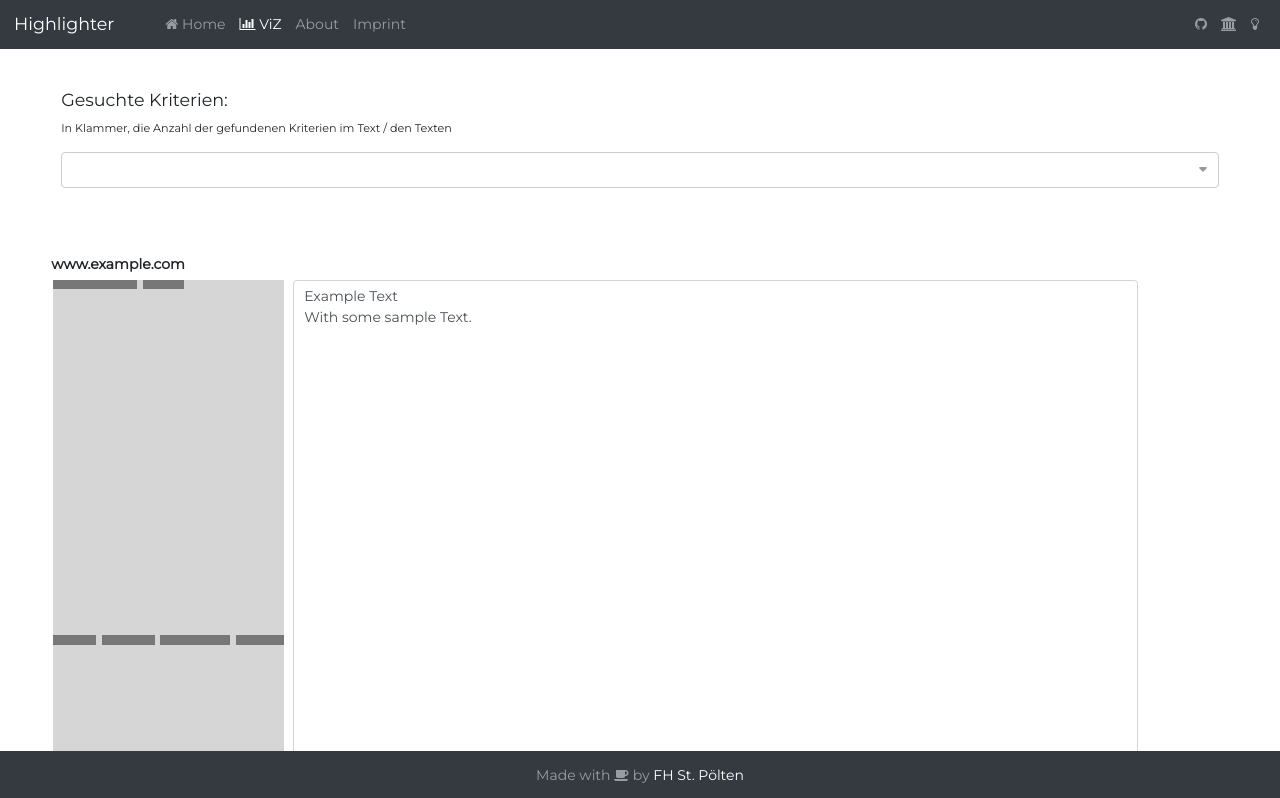
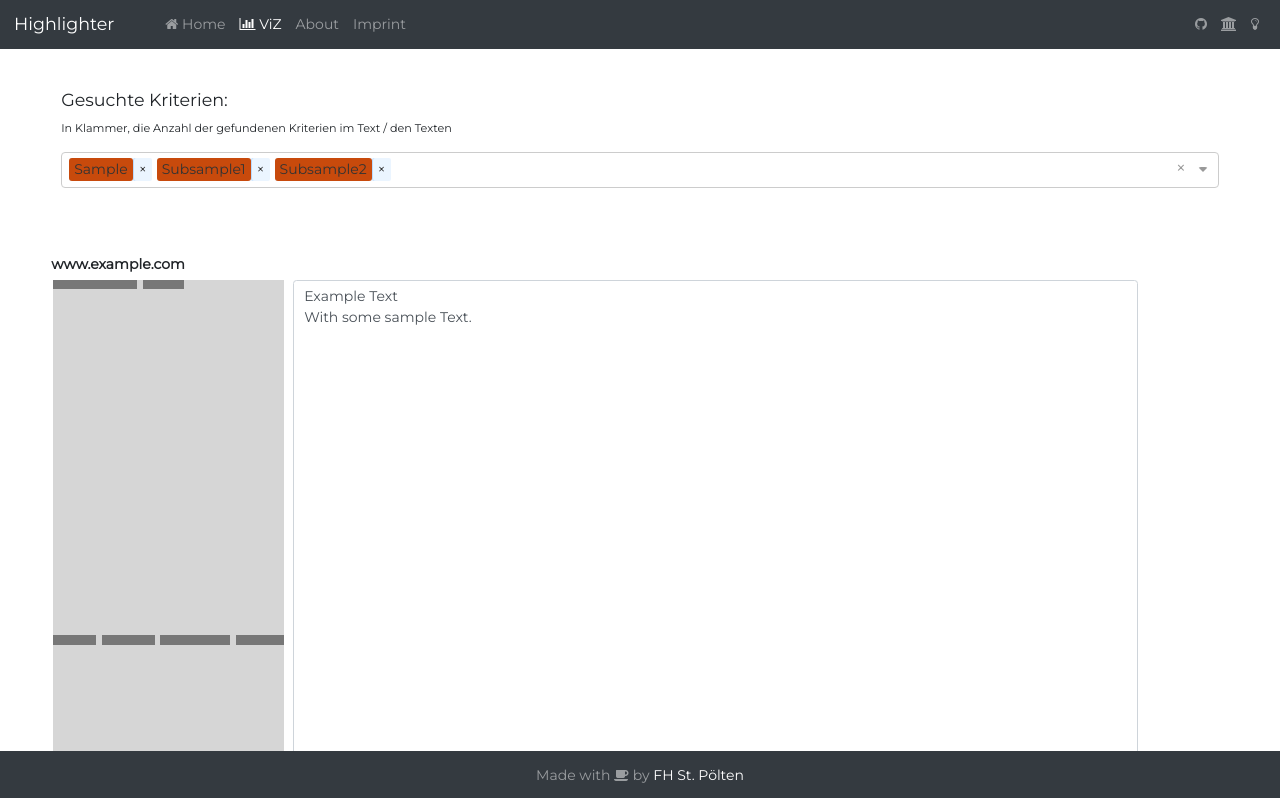
Before and after one commit to fhstp/highlighter-webapp, an Angular app: page /#/viz in a window 1280 px wide. Shown: the top 798 px of the page. Built offline with nearby package versions, Linux system fonts and the light colour scheme.

Commit message:
Multiple changes (refs #37): * Makes the tag filter dynamic now and based on extension * Fixes some errors with the filter * Adds also the font color to the filters * Selects them all by default

```diff
--- a/src/app/shared/color-generator.service.ts
+++ b/src/app/shared/color-generator.service.ts
@@ -41,7 +41,7 @@ export class ColorGeneratorService {
 
       this.addRule(`.${crit.toLowerCase()}`,
         `background-color: rgb(${rgb.r}, ${rgb.g}, ${rgb.b});
-        color: ${fontColor};`, `rgb(${rgb.r}, ${rgb.g}, ${rgb.b})`);
+        color: ${fontColor};`, `rgb(${rgb.r}, ${rgb.g}, ${rgb.b})`, `${fontColor}`);
 
       // add CSS for overview rects
       this.addRule(`.textOverview rect.${crit.toLowerCase()}`,
@@ -91,7 +91,7 @@ export class ColorGeneratorService {
    * @param selector of the rule to add
    * @param rule we want to add as string
    */
-  private addRule(selector: string, rule: string, color?: string) {
+  private addRule(selector: string, rule: string, color?: string, fontC?: string) {
     const storeRule = this.styleSheet.insertRule(selector + '{' + rule + '}',
       this.currentRules.size);
     this.currentRules.set(selector, {
@@ -99,8 +99,8 @@ export class ColorGeneratorService {
       'color': rule
     });
 
-    if (color) {
-      this.currentColors.set(selector, color);
+    if (color && fontC) {
+      this.currentColors.set(selector, color + '|' + fontC);
     }
   }
 
--- a/src/app/shared/data-storage.service.ts
+++ b/src/app/shared/data-storage.service.ts
@@ -12,7 +12,7 @@ export class DataStorageService {
     link: 'www.example.com'
   };
 
-  private defaultColor = new Map([['sample', 'rgb(200, 74, 12)'], ['test', 'rgb(220, 82, 110)']]);
+  private defaultColor = new Map([['.sample', 'rgb(200, 74, 12)'], ['.test', 'rgb(220, 82, 110)']]);
   private defaultComparison = false;
 
   // Global variable that is used to see if we are in comparsion mode or not
--- a/src/app/ui/tag-filter/tag-filter.component.html
+++ b/src/app/ui/tag-filter/tag-filter.component.html
@@ -1,6 +1,6 @@
 <div class="tagWrapper">
   <ng-select
-    [items]="finalTerms"
+    [items]="tagFilterData"
     [multiple]="true"
     bindLabel="name"
     groupBy="group"
@@ -15,9 +15,8 @@
     <ng-template ng-optgroup-tmp let-item="item" let-item$="item$" let-index="index">
       <div *ngIf="item.group !== 'Andere'">
         <input id="item-{{index}}" type="checkbox" [ngModel]="item$.selected" />
-        <span class="specialTags" [ngStyle]="{
-                                      'color': finalTerms[index].fontC,
-                                      'background-color': finalTerms[index].color}">{{item.group
+        <span class="specialTags"  [ngStyle]="{'color': tagFilterData[index].fontC,
+          'background-color': tagFilterData[index].color}">{{item.group
           | uppercase}} (Gruppe)</span>
       </div>
       <div *ngIf="item.group === 'Andere'">
@@ -30,7 +29,7 @@
       <span class="ng-value-label" [ngStyle]="{
                     'color': item.fontC,
                     'background-color': item.color}">{{item.name}}</span>
-      <span class="ng-value-icon right" (click)="clear(item)" aria-hidden="true">×</span>
+      <span class="ng-value-icon right" (click)="trigger(clear, item)" aria-hidden="true">×</span>
     </ng-template>
 
     <ng-template ng-option-tmp let-item="item" let-item$="item$" let-index="index">
@@ -41,8 +40,6 @@
     </ng-template>
     </ng-select>
 </div>
-<p>{{ termsSelected }}</p>
-
 <!-- OTHER ARPROACH WITHOUT CHECKBOXES-->
 <!-- <ng-template ng-optgroup-tmp let-item="item" let-index="index">
       <div *ngIf="item.group !== 'Other'">
--- a/src/app/ui/tag-filter/tag-filter.component.ts
+++ b/src/app/ui/tag-filter/tag-filter.component.ts
@@ -10,105 +10,26 @@ import { map } from 'rxjs/operators';
 })
 export class TagFilterComponent implements OnInit {
 
-  tagFilterData: any;
+  combinedObservables: any;
   searchTerms: string[];
   foundOcc: Object[];
   styleRules: Map<string, string>;
 
-  rulesClean: string[];
-
-  // This is the desired structure...
-  finalTerms: any;
+  // Desired structure is ready
+  tagFilterData: any;
+  // Terms that are selected
   termsSelected: any;
 
-  constructor(private dataStorage: DataStorageService) {
-    // Just filling the desired structure and build it later on...
-    this.finalTerms = [
-      {
-        name: 'Garantie',
-        color: 'rgb(157, 18, 186)',
-        fontC: 'rgb(255, 255, 255)',
-        group: 'Garantie',
-        occ: 7,
-        isMain: true
-      },
-      {
-        name: 'Mangel',
-        color: 'rgb(157, 18, 186)',
-        fontC: 'rgb(255, 255, 255)',
-        group: 'Garantie',
-        occ: 2,
-        isMain: false
-      },
-      {
-        name: 'Gewähr',
-        color: 'rgb(157, 18, 186)',
-        fontC: 'rgb(255, 255, 255)',
-        group: 'Garantie',
-        occ: 15,
-        isMain: false
-      },
-      {
-        name: 'Gewährleistung',
-        color: 'rgb(157, 18, 186)',
-        fontC: 'rgb(255, 255, 255)',
-        group: 'Garantie',
-        occ: 3,
-        isMain: false
-      },
-      {
-        name: 'Umtausch',
-        color: 'rgb(244, 199, 65)',
-        fontC: 'rgb(0, 0, 0)',
-        group: 'Umtausch',
-        occ: 3,
-        isMain: false
-      },
-      {
-        name: 'Mangel',
-        color: 'rgb(244, 199, 65)',
-        fontC: 'rgb(0, 0, 0)',
-        group: 'Umtausch',
-        occ: 3,
-        isMain: false
-      },
-      {
-        name: 'Beschädigung',
-        color: 'rgb(244, 199, 65)',
-        fontC: 'rgb(0, 0, 0)',
-        group: 'Umtausch',
-        occ: 3,
-        isMain: false
-      },
-      {
-        name: 'test',
-        color: 'rgb(199, 255, 33)',
-        fontC: 'rgb(0, 0, 0)',
-        group: 'Andere',
-        occ: 2,
-        isMain: true
-      },
-      {
-        name: 'paypal',
-        color: 'rgb(65, 244, 193)',
-        fontC: 'rgb(0, 0, 0)',
-        group: 'Andere',
-        occ: 2,
-        isMain: true
-      }
-    ];
-  }
+  constructor(private dataStorage: DataStorageService) { }
 
   ngOnInit() {
     // Combine both observable streams together and wait till both "finished" with zip
-    this.tagFilterData = zip(
+    this.combinedObservables = zip(
       this.dataStorage.currentData,
       this.dataStorage.currentColors,
       this.dataStorage.searchTerms
-    )
-      .pipe(
+    ).pipe(
       map(([first, second, third]) => {
-          console.log('all: ', first, second, third);
         return {
           searchTerms: third,
           foundOcc: first.found_occurences,
@@ -124,19 +45,75 @@ export class TagFilterComponent implements OnInit {
   assembleTags(data: any) {
     // Object containing all main categories and their sub categories as array
     const searchTerms = data.searchTerms;
+    // Used to extract the tags and their colors as array of 2 values
+    const arrayOfColors = [];
 
-    // First extract the main categories from the search terms property
-    let mainCategories: Array<string>;
-    mainCategories = Object.keys(searchTerms);
-
+    // Store some properties global
     // this.searchTerms = data.searchTerms;
     this.foundOcc = data.foundOcc;
     this.styleRules = data.styleRules;
 
-    // this.rulesClean = this.searchTerms.map(e => {
-    //   const rule = this.styleRules.get('.' + e.toLowerCase());
-    //   return rule;
-    // });
+    // 1) Extract the main categories from the search terms property
+    let mainCategories: Array<string>;
+    mainCategories = Object.keys(searchTerms);
+
+    // 2) Create and array of objects where each has the key as the main category and the colors
+    this.styleRules.forEach(function (value, key) {
+      const color = {};
+      color[key] = [...value.split('|')];
+      arrayOfColors.push(color);
+    }, this.styleRules);
+
+    // 3) Iterate over each main categorie and its sub categories and build the rewuired structure
+    const result = [];
+    const selected = [];
+
+    mainCategories.forEach((crit, idx) => {
+      // Crit as class name
+      const critClass = '.' + crit.toLowerCase();
+      const mainCrit = {};
+
+      // Get the current color for each class from the colors array
+      const critColors = arrayOfColors.find(v => v[critClass]);
+      // The name property
+      mainCrit['name'] = crit;
+      // The color property is first in array
+      mainCrit['color'] = critColors[critClass][0];
+      // The font color property is second in array
+      mainCrit['fontC'] = critColors[critClass][1];
+      // The group property for the main categories is the same as crit
+      mainCrit['group'] = searchTerms[crit] !== undefined ? crit : 'Andere';
+      // The occ not read yet so all is 1
+      mainCrit['occ'] = 1;
+      // The boolean is true as we are in main categorie now
+      mainCrit['isMain'] = true;
+
+      result.push(mainCrit);
+      selected.push(crit);
+
+      // Add Sub Criterias if we have some
+      if (searchTerms[crit] !== undefined) {
+        const currentSubCrits = searchTerms[crit];
+        currentSubCrits.forEach((sCrit) => {
+          const subCrit = {};
+          subCrit['name'] = sCrit;
+          subCrit['color'] = critColors[critClass][0];
+          subCrit['fontC'] = critColors[critClass][1];
+          subCrit['group'] = crit;
+          subCrit['occ'] = 1;
+          subCrit['isMain'] = false;
+
+          result.push(subCrit);
+          selected.push(sCrit);
+        });
+      }
+    });
+
+    this.tagFilterData = result;
+    this.termsSelected = selected;
+    // console.log('search terms: ', searchTerms, ' main categories: ', mainCategories,
+    // 'occurences: ', this.foundOcc, ' style rules: ', this.styleRules);
+    // console.log(arrayOfColors);
   }
 
   /**
@@ -162,4 +139,14 @@ export class TagFilterComponent implements OnInit {
   onClear() {
     console.log('All removed');
   }
+
+  /**
+   * This is a workaround for the knwon template defined method bug.
+   * https://github.com/angular/angular/issues/16643
+   * @param callback Method to call or trigger
+   * @param args Arguments of the method to call
+   */
+  trigger(callback, ...args) {
+    return callback(...args);
   }
+}
```
Lines whose indentation alone changed are shown as unchanged.
